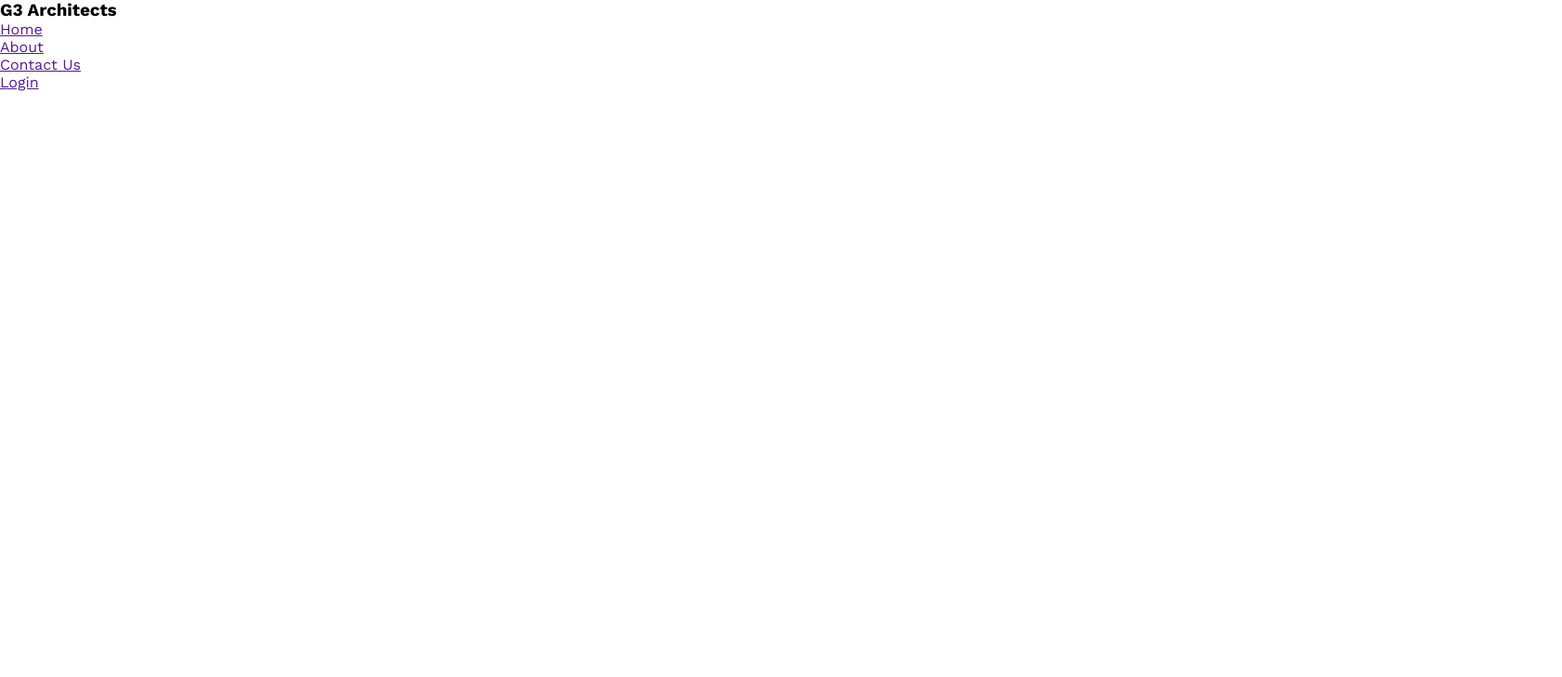
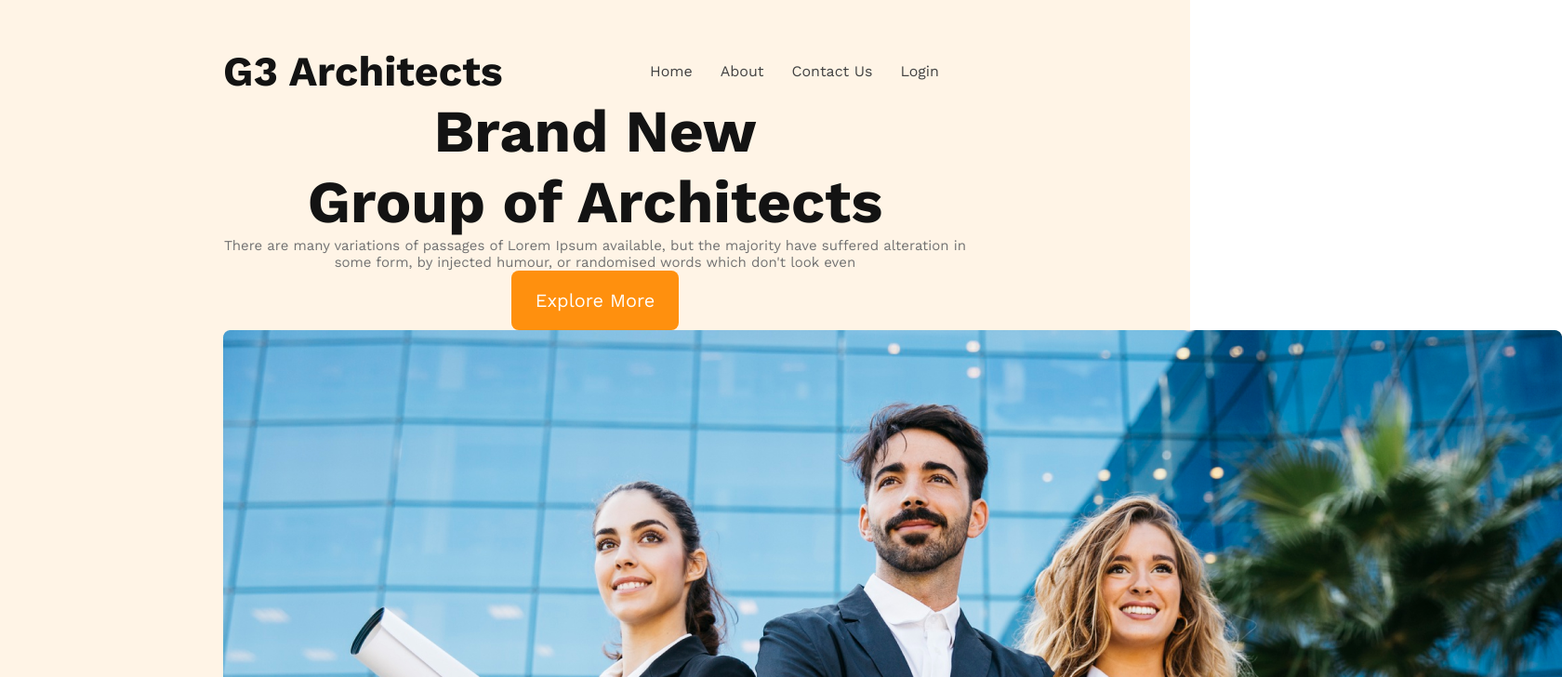
Before and after one commit to Shakil633/g3-architects-website, a plain HTML site: page index.html in a window 1280 px wide. Shown: the top 728 px of the page at 93% size, 1680 px wide, since content can reach past the window. Drawn offline with nearby package versions, Linux system fonts and the light colour scheme.

Commit message:
banner-content added

```diff
--- a/index.html
+++ b/index.html
@@ -1,21 +1,23 @@
 <!DOCTYPE html>
 <html lang="en">
   <head>
-    <meta charset="UTF-8">
-    <meta name="viewport" content="width=device-width, initial-scale=1.0">
+    <meta charset="UTF-8" />
+    <meta name="viewport" content="width=device-width, initial-scale=1.0" />
     <title>G3 Architects Website</title>
-    <link rel="stylesheet" href="style.css">
+    <link rel="stylesheet" href="style.css" />
 
     <!-- work sens front from google -->
-    <link rel="preconnect" href="https://fonts.googleapis.com">
-<link rel="preconnect" href="https://fonts.gstatic.com" crossorigin>
-<link href="https://fonts.googleapis.com/css2?family=Open+Sans:wght@400;500;600;700;800&family=Work+Sans:wght@400;500;600;700;800&display=swap" rel="stylesheet">
-
+    <link rel="preconnect" href="https://fonts.googleapis.com" />
+    <link rel="preconnect" href="https://fonts.gstatic.com" crossorigin />
+    <link
+      href="https://fonts.googleapis.com/css2?family=Open+Sans:wght@400;500;600;700;800&family=Work+Sans:wght@400;500;600;700;800&display=swap"
+      rel="stylesheet"
+    />
   </head>
   <body>
     <header>
       <nav>
-            <h3>G3 Architects</h3>
+        <h3 class="nav-title">G3 Architects</h3>
         <ul>
           <li><a href="">Home</a></li>
           <li><a href="">About</a></li>
@@ -23,6 +25,18 @@
           <li><a href="">Login</a></li>
         </ul>
       </nav>
+      <div class="banner">
+        <div class="banner-content">
+          <h1 class="banner-title">Brand New <br> Group of Architects</h1>
+          <p class="banner-description">
+            There are many variations of passages of Lorem Ipsum available, but
+            the majority have suffered alteration in some form, by injected
+            humour, or randomised words which don't look even
+          </p>
+          <button class="btn-primary">Explore More</button>
+        </div>
+        <img src="images/banner.png" alt="banner" />
+      </div>
     </header>
     <main></main>
     <footer></footer>
--- a/style.css
+++ b/style.css
@@ -4,3 +4,57 @@
   font-family: "Open Sans", sans-serif;
   font-family: "Work Sans", sans-serif;
 }
+/* sheared style */
+.btn-primary {
+  width: 180px;
+  height: 64px;
+  border-radius: 8px;
+  color: #fff;
+  font-size: 20px;
+  font-weight: 600px;
+  background-color: #ff900e;
+  border: 0;
+}
+/* header style */
+header {
+  background-color: rgba(255, 144, 14, 0.1);
+  padding: 50px 240px;
+}
+nav {
+  display: flex;
+  justify-content: space-between;
+  align-items: center;
+}
+.nav-title {
+  font-size: 2.8rem;
+  color: #131313;
+  font-weight: 700px;
+}
+nav > ul {
+  display: flex;
+}
+nav li {
+  margin-right: 30px;
+  list-style: none;
+}
+li a {
+  text-decoration: none;
+  color: #424242;
+  font-size: 1rem;
+  font-weight: 500px;
+}
+/* this is the banner content style part */
+.banner-content {
+  max-width: 800px;
+  text-align: center;
+  margin: 0 auto;
+}
+.banner-title {
+  font-size: 4rem;
+  font-weight: 700px;
+  color: #131313;
+}
+.banner-description {
+  color: #727272;
+  font-size: 15px;
+}
```
Lines whose indentation alone changed are shown as unchanged.
